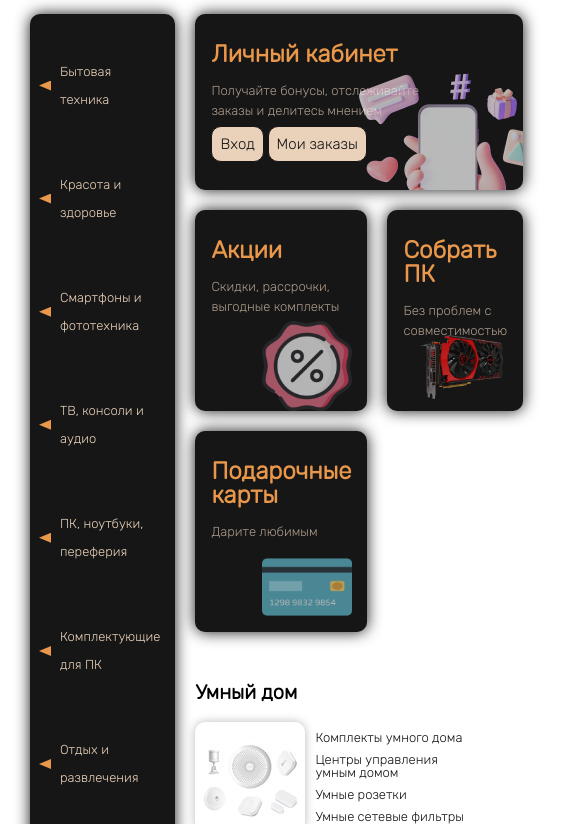
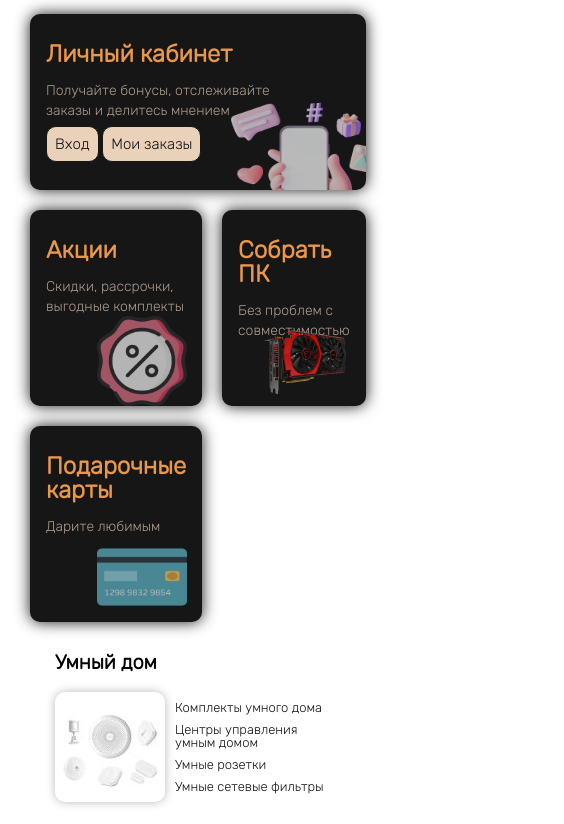
Before and after one commit to Geckonda/FireShop, a plain HTML site: page index.html in a window 390 px wide. Shown: the part 96-920 px from the top of the page, 564 px wide, since content can reach past the window. Drawn offline with Linux system fonts and the light colour scheme.

Commit message:
prefinal

```diff
--- a/adaptive.css
+++ b/adaptive.css
@@ -2,6 +2,11 @@
     .homepage__top-grid{
         width: 100%;
         grid-template-columns: 1fr 3fr;
+        grid-template-areas:
+            "category cards"
+            "offers offers"
+            "brands brands";
+        gap:30px;
     }
 
     .category{
@@ -12,11 +17,13 @@
         font-size: 14px;
     }
     .homepage__cards{
-        /* grid-template-rows: repeat(auto-fill, 1fr); */
         grid-template-columns: unset;
         grid-template-areas:
         "profile"
         "cards";
+        margin: unset;
+        align-items: stretch;
+        align-content: space-between;
     }
     .homepage__card-container_wide{
         grid-area: profile;
@@ -24,16 +31,27 @@
     .homepage__card-container{
         grid-area: cards;
     }
+    .homepage__card-background{
+        width: 110px;
+        height: 110px;
+    }
     .card{
-        height: 145px;
+        height: 200px;
+    }
+    .card__text{
+        font-size: 18px;
     }
     .homepage__offers{
         display: grid;
-        grid-template-columns: repeat(auto-fill, minmax(300px, 1fr));
+        grid-template-columns: 1fr 1fr 1fr;
+        justify-items: center;
         gap: 25px;
+        margin: unset;
     }
     .brands{
         flex-wrap: wrap;
+        gap: 20px;
+        justify-content: space-evenly;
     }
     .brand-card__link{
         width: 75px;
@@ -49,11 +67,13 @@
     .menu__link{
         font-size: 15px;
     }
+
     .homepage__top-grid{
         grid-template-columns: 1fr 2fr;
-        grid-template-rows: auto auto;
         grid-template-areas:
-            "category content";
+            "category cards"
+            "offers offers"
+            "brands brands";
     }
     .category__item{
         font-size: 13px;
@@ -62,7 +82,17 @@
         grid-template-columns: 1fr 1fr;
     }
     .brands{
-        display: none;
+
+    }
+    .homepage__card-background{
+        width: 90px;
+        height: 90px;
+    }
+    .card{
+        height: 140px;
+    }
+    .card__text{
+        font-size: 14px;
     }
     .wide-card{
         height: 120px;
@@ -70,12 +100,29 @@
     .card__text{
         max-width: 250px;
     }
-    /* .offer:nth-child(2n+1) .offer__body{
-        flex-direction: row-reverse;
+    .homepage__offers{
+
+        grid-template-columns: repeat(auto-fill, minmax(300px, 1fr));
     }
+}
+@media(max-width:760px){
 
-    .offer:nth-child(2n+1) .offer__title{
-        text-align: end;
-    } */
-
+    .menu{
+        display: none;
+    }
+    .homepage__top-grid{
+        grid-template-areas:
+            "cards cards"
+            "offers offers"
+            "brands brands";
+    }
+    .homepage__category{
+        display: none;
+    }
 }
+@media(max-width:450px){
+    #profile-card-background{
+        width: 140px;
+        height: 90px;
+    }
+}
--- a/index.html
+++ b/index.html
@@ -99,7 +99,6 @@
                         </ul>
                      </aside>
                   </div>
-                  <div class="homepage__content">
                      <div class="homepage__cards">
                         <div class="homepage__card-container_wide">
                            <div class="card wide-card">
@@ -113,23 +112,23 @@
                            </div>
                         </div>
                         <div class="homepage__card-container">
-                           <div class="card">
+                           <a href="" class="card">
                               <div class="card__title">Акции</div>
                               <div class="card__text">Скидки, рассрочки, выгодные комплекты</div>
-                              <img src="img/cards/homepage/acii.png" alt="" class="homepage__card-background">
-                           </div>
-                           <div class="card">
+                              <img src="img/cards/homepage/acii.png" alt="" id="discont-img" class="homepage__card-background">
+                           </a>
+                           <a href="" class="card">
                               <div class="card__title">Собрать ПК</div>
                               <div class="card__text">Без проблем с совместимостью</div>
 
                               <img src="img/cards/homepage/keyboard.png" alt="" class="homepage__card-background">
-                           </div>
-                           <div class="card">
+                           </a>
+                           <a href="" class="card">
                               <div class="card__title">Подарочные карты</div>
                               <div class="card__text">Дарите любимым</div>
 
-                              <img src="img/cards/homepage/cards.png" alt="" class="homepage__card-background">
-                           </div>
+                              <img src="img/cards/homepage/cards.png" alt="" id="credit-card-img" class="homepage__card-background">
+                           </a>
                         </div>
                      </div>
 
@@ -177,7 +176,6 @@
                            </div>
                         </div>
                      </div>
-                   </div>
                   <div class="homepage__brands">
                      <div class="brands">
                         <a href="" class="brand-card__link">
--- a/simplify.css
+++ b/simplify.css
@@ -18,3 +18,27 @@
   z-index: 1;
   opacity: 70%;
  }
+ .card:hover #discont-img{
+    animation: RotateZ 5s;
+ }
+ .card:hover #credit-card-img{
+
+  animation: RotateY 5s ;
+ }
+@keyframes RotateZ {
+  0%{
+    transform: rotate(0);
+  }
+  100%{
+    transform: rotate(360deg);
+  }
+}
+@keyframes RotateY {
+  0%{
+    transform: rotateY(0);
+  }
+  100%{
+
+    transform: rotateY(360deg);
+  }
+}
--- a/style.css
+++ b/style.css
@@ -108,8 +108,8 @@ a:hover{
     grid-template-rows: auto auto auto;
     grid-column-gap: 20px;
     grid-template-areas:
-        "category content"
-        "category brands"
+        "category cards"
+        "category offers"
         "category brands";
 }
 .homepage__category{
@@ -120,6 +120,7 @@ a:hover{
    grid-area: content;
 }
 .homepage__cards {
+   grid-area: cards;
    display: grid;
    grid-template-columns: 1.5fr 3fr;
    gap: 20px;
@@ -137,6 +138,7 @@ a:hover{
 }
 
 .card {
+   display: block;
    height: 175px;
    background: var(--main-dark);
    color: var(--main-light);
@@ -177,6 +179,7 @@ a:hover{
 }
 
 .homepage__offers {
+   grid-area: offers;
    width: 100%;
    display: flex;
    justify-content: space-between;
@@ -292,8 +295,8 @@ a:hover{
 }
 .footer {
    width: 100%;
-   background-color: var(--main-dark);
+   /* background-color: var(--main-dark); */
 }
 .footer__row{
-   height: 80px;
+   /* height: 90px; */
 }
```
